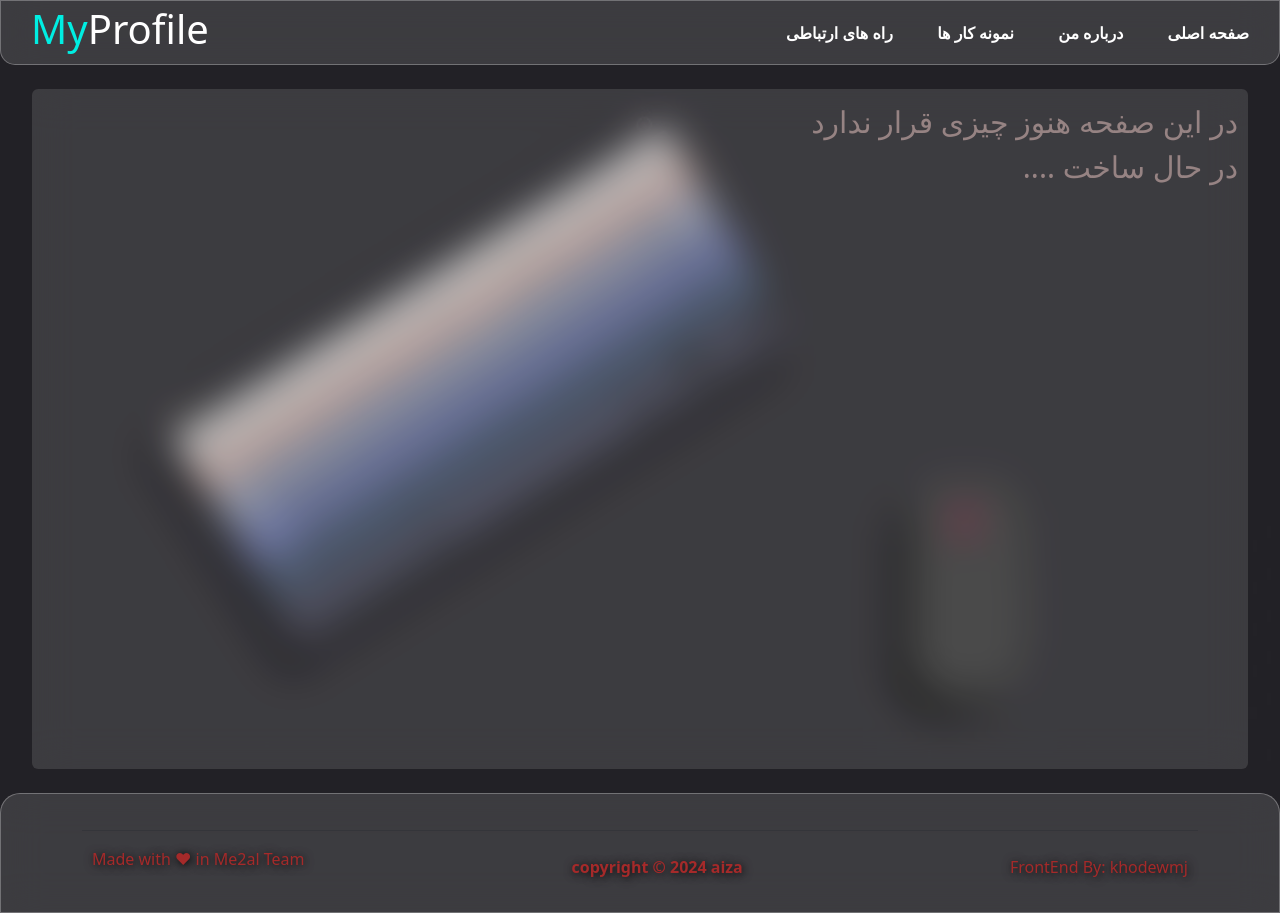
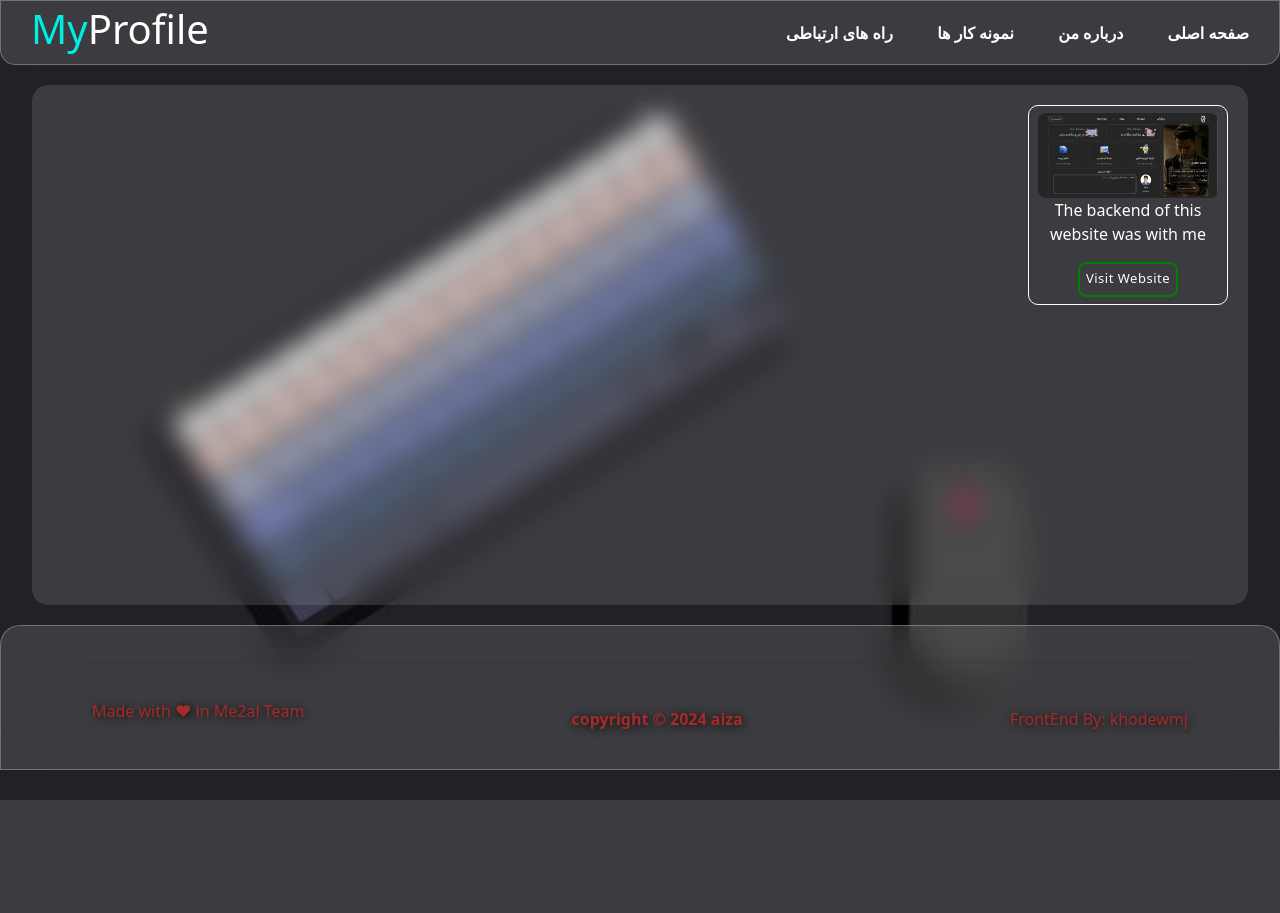
Before and after one commit to aizamoghaddam/personal-web, a Django app: page /work/ in a window 1280 px wide. After the commit the page ends 800 px from the top, so only its background shows below. Run offline with Django 5.2, Linux system fonts and the light colour scheme.

Commit message:
update skill page  front

```diff
--- a/static/work/style.css
+++ b/static/work/style.css
@@ -1,29 +1,73 @@
 *{
-            margin: 0;
-            padding: 0;
-            box-sizing: border-box;
+      margin: 0;
+      padding: 0;
+      box-sizing: border-box;
 }
-
 body{
-      height: 100vh;
       background-image: url("photo/work.jfif");
       background-size: cover;
       background-position: center;
       background-repeat: none;
 
+      display: flex;
+      flex-direction: column;
+      justify-content: center;
+      align-items: center;
 }
+.skills-box{
+      width: 95%;
+      height: 520px;
+      background: rgba(255, 255, 255, 0.121);
+      backdrop-filter: blur(14px);
+      border-radius: 16px;
+      margin: 20px 0;
 
-
-.div-1{
-      background: rgba(255, 255, 255, 0.121);
-      backdrop-filter: blur(20px);
-      width:95%; height: 85%;
-      border-radius:6px;
-      margin:auto;
-      padding:10px;
+      display: flex;
+      flex-wrap: wrap;
+      gap: 10px;
+      padding: 20px;
 }
-
-#p-1{
-       color:#968383;
-       font-size:30px;
+.card-PersonalWeb{
+      width: 200px;
+      height: 200px;
+      border: 1px solid #fff;
+      border-radius: 10px;
+      padding: 10px;
+      cursor: pointer;
+      transition: .5s all linear;
+      display: flex;
+      flex-direction: column;
+      justify-content: center;
+      align-items: center;
 }
+.card-PersonalWeb:hover{
+      width: 210px;
+      height: 210px;
+}
+.card-PersonalWeb .PreavioPix{
+      width: 180px;
+      height: 100px;
+      border-radius: 8px;
+}
+.card-PersonalWeb p{
+      color: #fff;
+      text-align: center;
+      font-weight: 400;
+}
+.card-PersonalWeb button{
+      outline: none;
+      text-decoration: none;
+      width: 100px;
+      height: 35px;
+      border: 2px solid green;
+      background: transparent;
+      border-radius: 8px;
+      color: #fff;
+      font-weight: 500;
+      letter-spacing: .5px;
+      font-size: 13px;
+}
+.card-PersonalWeb button:hover{
+      background: green;
+      color: #fff;
+}
--- a/work/templates/work.html
+++ b/work/templates/work.html
@@ -12,11 +12,24 @@
 
 
 {% block content %}
-    <br>
 
-        <div class="div-1" >
-            <p id="p-1"> در این صفحه هنوز چیزی قرار ندارد <br> در حال ساخت .... </p>
+
+    <div class="skills-box">
+        <div class="card-PersonalWeb">
+            <img src="../../static/work/photo/Personal-Web.png" class="PreavioPix">
+            <p>The backend of this website was with me</p>
+
+            <a href="https://khodewmj.pythonanywhere.com" target="_blank"><button id="WorkSample">Visit Website</button></a>
         </div>
+    </div>
 
-    <br>
+    <script>
+        // function workSampleLink() {
+        //     window.location.href = 'https://khodewmj.pythonanywhere.com/'
+        // }
+
+        // document.getElementById('WorkSample').addEventListener('click', workSampleLink)
+    </script>
+
+
 {% endblock %}
```
Also changed, not shown: static/work/photo/Personal-Web.png (added).
